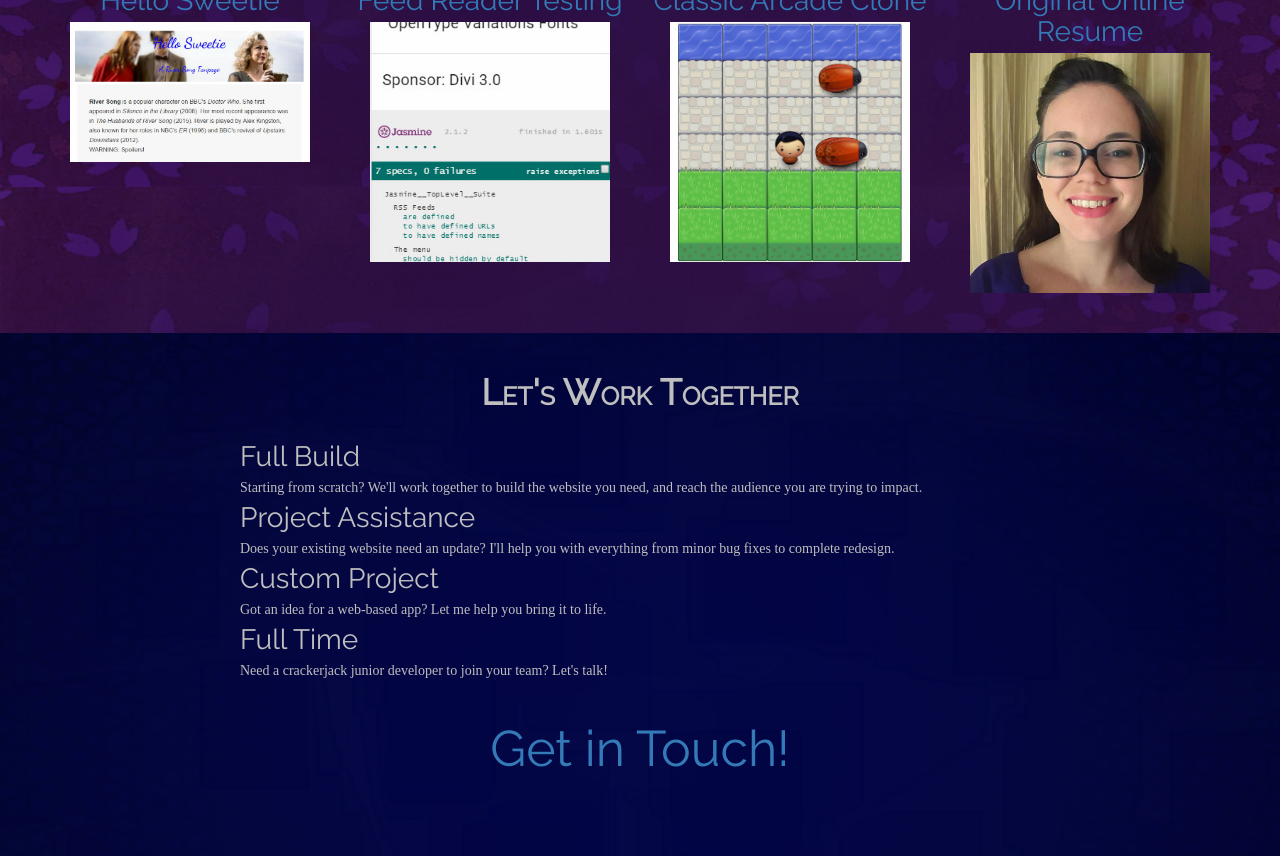
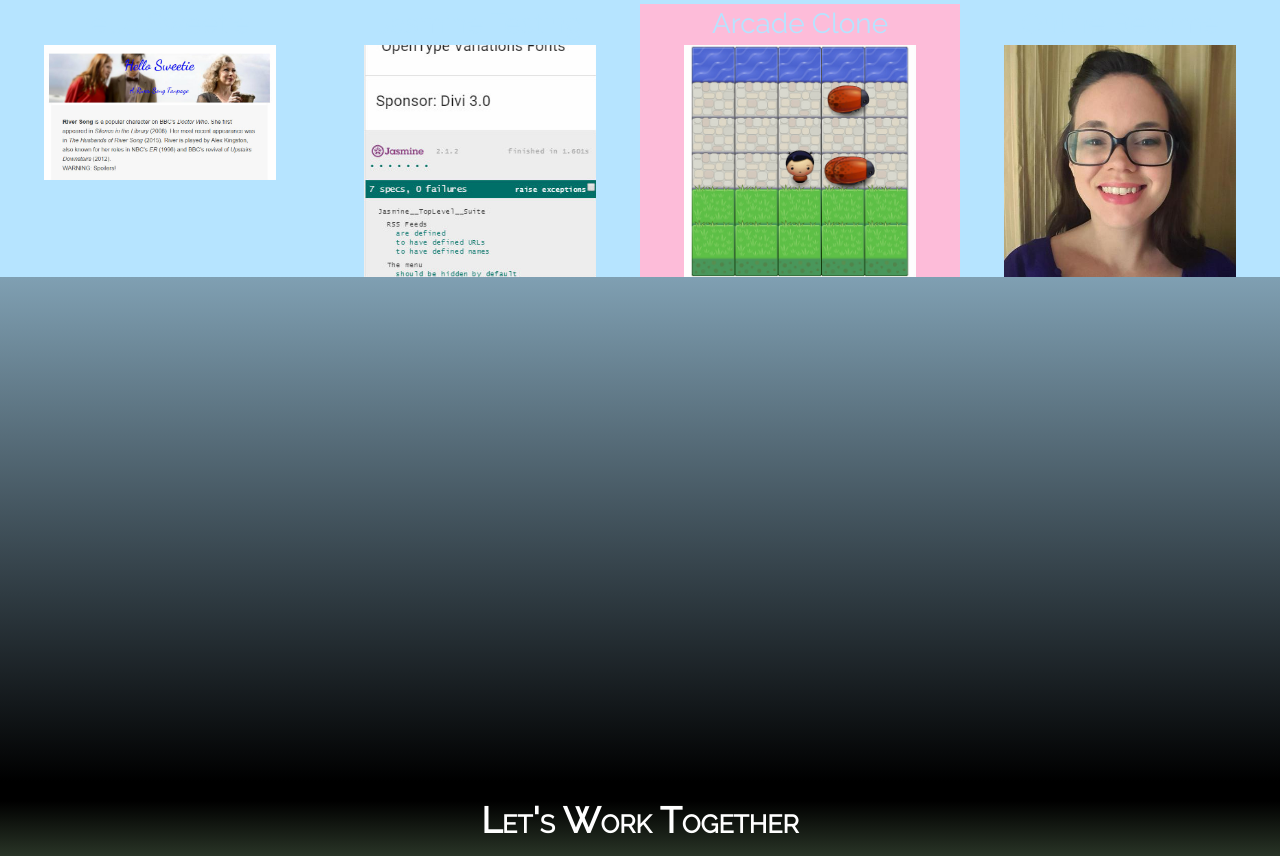
Before and after one commit to baker-natalie/new-portfolio, a plain HTML site: page this-might-be-a-portfolio/index.html in a window 1280 px wide. Shown: the part 1944-2800 px from the top of the page. Drawn offline with nearby package versions, Linux system fonts and the light colour scheme; a web font is replaced by a local one.

Commit message:
style: change page bg

```diff
--- a/this-might-be-a-portfolio/css/style.css
+++ b/this-might-be-a-portfolio/css/style.css
@@ -4,7 +4,24 @@ body {
 	flex-wrap: wrap;
 	margin: 0;
 	font-family: 'Quattrocento', serif;
-	color: #bfbfbf;
+	color: #000000;
+    background: #000000;
+}
+a:link {
+    color: #B6E4FF;
+    text-decoration: none;
+}
+a:hover,
+a:focus {
+    color: #FDBCD9;
+    text-decoration: underline;
+}
+a:active {
+    color: #B6E4FF;
+}
+a:visited {
+    color: #C8FFBC;
+    text-decoration: none;
 }
 
 .anchor-container {
@@ -20,21 +37,25 @@ h1 {
     font-weight: bold;
 	text-align: center;
 	width: 100%;
+    color: #FFFFFF;
 }
 h2 {
 	text-align: center;
 	font-size: 50px;
-	color: #fff;
+	color: #D7B8FF;
 	font-family: 'Raleway', sans-serif;
 }
 h4{
 	font-family: 'Raleway', sans-serif;
 	font-size: 2em;
 	margin: 5px 0px 5px 0px;
+    color: #FFFFFF;
 }
 
 .landing {
 	padding: 0;
+    background: white;
+    background: linear-gradient(#FDBCD9, #000000);
 }
 .header {
 	background-color: #000;
@@ -48,6 +69,8 @@ h4{
 	font-size: 36px;
 	text-align: center;
 	margin-top: 37px;
+    color: #fff;
+    background-color: #000;
 }
 
 .landing-img {
@@ -55,7 +78,7 @@ h4{
 }
 .landing-pic {
 	border-radius: 100%;
-	border: 2px solid #bfbfbf;
+	border: 2px solid #D7B8FF;
 	padding: 0;
 }
 .landing-portfolio,
@@ -82,16 +105,14 @@ h4{
 .anchor-div {
 	max-width: 100%;
 	min-height: 100vh;
-	padding-top: 20px;
 }
 
 #about {
-	background-image: url(images/bg-1.jpg);
-    background-repeat: no-repeat;
-    background-position: center;
-    background-size: cover;
+	background: #D7B8FF;
+    background: linear-gradient(#000000, #D7B8FF, #D7B8FF, #000000);
     display: flex;
     flex-wrap: wrap;
+    height: 80vh;
 }
 #about-me {
 	margin-left: auto;
@@ -99,55 +120,46 @@ h4{
 }
 
 #portfolio {
-	background-image: url(images/bg-4.jpg);
-    background-repeat: repeat-y;
-    background-position: center;
-    background-size: contain;
+	background: #B6E4FF;
+    background: linear-gradient(#000000, #B6E4FF, #000000);
+    height: 180vh;
 }
 #portfolio img {
-	max-width: 80%;
-	margin-left: auto;
-	margin-right: auto;
+	width: 80%;
+    margin-left: auto;
+    margin-right: auto;
 }
 
 #showcase {
-	width: 1200px;
-	max-width: 100%;
 	display: flex !important;
     flex-wrap: wrap !important;
-    margin-left: auto;
-    margin-right: auto;
+    padding: 35px 0 0 0;
 }
 .project-p {
 	text-align: center;
+    color: #B6E4FF;
 }
 .showcase {
-	width: 50%;
 	text-align: center;
+    margin-left: auto;
+    margin-right: auto;
 }
 .showcase span {
 	width: 300px;
 	max-width: 50% ;
 }
 #projects {
-	width: 1200px;
-	max-width: 100%;
 	display: flex !important;
     flex-wrap: wrap !important;
-    margin-left: auto;
-    margin-right: auto;
-    padding-bottom: 40px;
+    padding: 0 0 35px 0;
 }
 .projects {
-	width: 25%;
 	text-align: center;
 }
 
 #services {
-	background-image: url(images/bg-2.jpg);
-    background-repeat: no-repeat;
-    background-position: center;
-    background-size: cover;
+	background: #C8FFBC;
+    background: linear-gradient(#000000, #C8FFBC, #C8FFBC, #000000)
 }
 .services {
 	padding: 15px 0px 15px 0px;
@@ -161,12 +173,12 @@ h4{
 .service-detail {
 	margin: 5px 0px 5px 0px;
 }
-
+.contact-link {
+    text-align: center;
+}
 #contact {
-	background-image: url(images/bg-5.jpg);
-    background-repeat: no-repeat;
-    background-position: center;
-    background-size: cover;
+	background: #000000;
+    min-height: 75vh;
 }
 #soc-med-box {
 	height: 300px;
--- a/this-might-be-a-portfolio/js/helper.js
+++ b/this-might-be-a-portfolio/js/helper.js
@@ -4,12 +4,12 @@ var HTMLpageView = '<div class="anchor-div" id="%title%"><a class="anchor" name=
 var HTMLpageHeader = '<h1>%header%</h1>';
 var HTMLdivText = '<p class="content col-xs-12" id="%id%">%content%</p>';
 var HTMLbioImage = '<img class="img-fluid col-xs-12" src="%img%" alt="%alt%" />';
-var HTMLshowcase = '<div id="showcase"></div>';
-var HTMLshowcaseDiv = '<div class="showcase"><h4>%title%</h4></div>';
+var HTMLshowcase = '<div id="showcase" class="col-xs-12"></div>';
+var HTMLshowcaseDiv = '<div class="showcase col-xs-12 col-sm-6"><h4>%title%</h4></div>';
 var HTMLimg = '<img class="img-fluid" src="%img%" alt="%alt%" />';
 var HTMLshowcaseLinks = '<br /><span><a href="%code%">code</a></span><span><a href="%demo%">demo</a></span>';
-var HTMLprojectDiv = '<div id="projects"></div>';
-var HTMLprojects = '<div class="projects"><h4><a href="%link%">%title%</a></h4></div>';
+var HTMLprojectDiv = '<div id="projects" class="col-xs-12"></div>';
+var HTMLprojects = '<div class="projects col-xs-6 col-sm-3"><h4><a href="%link%">%title%</a></h4></div>';
 var HTMLservices = '<div class="col-xs-1"></div><div class="services col-xs-10"></div><div class="col-xs-1"></div>';
 var HTMLservice = '<div class="service"><h4>%title%</h4><p class="service-detail">%description%</p></div>';
 var HTMLemailForm = '<div class="email-form"></div>';
--- a/this-might-be-a-portfolio/js/main.js
+++ b/this-might-be-a-portfolio/js/main.js
@@ -31,7 +31,7 @@
 
 	var about = {
 		id: "about-me",
-		content: "My name is Natalie Baker, and I design, develop, and deploy beautiful, functional websites using HTML, CSS, and JavaScript. I have experience with HTML5 Canvas, Bootstrap, Knockout.js, APIs, Jasmine testing, and responsive design. I am dedicated to building optimized, accessible websites with strategically designed user interfaces.<br /><br />I am currently learning React.js and Sass to complete Free Code Camp's Data Visualization projects. I am also interested in learning more Javascript frameworks and back-end development. In addition to continuing my education, I am also working and gaining experience as a freelance developer. I am currently seeking new clients, as well as full-time opportunities."
+		content: "My name is Natalie Baker, and I design, develop, and deploy beautiful, functional websites using HTML, CSS, and JavaScript. I have experience with HTML5 Canvas, Bootstrap, Knockout.js, APIs, Jasmine testing, and responsive design. I am dedicated to building optimized, accessible websites with strategically designed user interfaces.<br /><br />Right now I am learning React.js and Sass to complete Free Code Camp's Data Visualization projects. I am also interested in learning more Javascript frameworks and back-end development. In addition to continuing my education, I am also working and gaining experience as a freelance developer. I am currently seeking new clients, as well as full-time opportunities."
 	};
 	about.display = function() {
 		var formattedDivText = HTMLdivText.replace("%content%", about.content);
@@ -64,17 +64,17 @@
 				img: "images/web-perf.jpg",
 				alt: "hello sweetie thumbnail"
 			}, {
-				title: "Feed Reader Testing",
+				title: "Jasmine Testing",
 				url: "https://github.com/baker-natalie/feed-reader-testing",
 				img: "images/jasmine-testing.jpg",
 				alt: "feed reader testing thumbnail"
 			}, {
-				title: "Classic Arcade Clone",
+				title: "Arcade Clone",
 				url: "https://github.com/baker-natalie/arcade-clone",
 				img: "images/arcade-clone.jpg",
 				alt: "arcade clone thumbnail"
 			}, {
-				title: "Original Online Resume",
+				title: "Online Resume",
 				url: "https://github.com/baker-natalie/baker-natalie.github.io",
 				img: "images/resume.jpg",
 				alt: "resume thumbnail"
@@ -82,6 +82,11 @@
 		]
 	};
 	recentWork.display = function() {
+        var colors = ['#D7B8FF', '#C8FFBC', '#FDBCD9', '#B6E4FF'];
+        var randomColor = function() {
+            var newColor = colors[Math.floor(Math.random() * colors.length)];
+            return newColor;
+        };
 		$("#portfolio").append(recentWork.intro);
 		$("#portfolio").append(HTMLshowcase);
 		$("#portfolio").append(HTMLprojectDiv);
@@ -89,6 +94,7 @@
 		for (var i = 0; i < recentWork.showcase.length; i++) {
 			$("#showcase").append(HTMLshowcaseDiv.replace("%title%", recentWork.showcase[i].title));
 			var formattedShowcaseImg = HTMLimg.replace("%img%", recentWork.showcase[i].img);
+            $(".showcase:last").css('background', randomColor());
 			$(".showcase:last").append(formattedShowcaseImg.replace("%alt%", recentWork.showcase[i].alt));
 			var formattedShowcaseLinks = HTMLshowcaseLinks.replace("%code%", recentWork.showcase[i].code);
 			$(".showcase:last").append(formattedShowcaseLinks.replace("%demo%", recentWork.showcase[i].demo));
@@ -97,8 +103,10 @@
 			var formattedProjects = HTMLprojects.replace("%title%", recentWork.projects[j].title);
 			$("#projects").append(formattedProjects.replace("%link%", recentWork.projects[j].url));
 			var formattedProjectImg = HTMLimg.replace("%img%", recentWork.projects[j].img);
-			$(".projects:last").append(formattedProjectImg.replace("%alt%", recentWork.projects[j].alt));
+            $(".projects:last").css('background', randomColor)
+            $(".projects:last").append(formattedProjectImg.replace("%alt%", recentWork.projects[j].alt));
 		};
+
 	};
 	recentWork.display();
 
@@ -118,7 +126,7 @@
 				description: "Need a crackerjack junior developer to join your team? Let's talk!"
 			}
 		],
-		contactLink: '<h2 class="col-xs-12"><a href="#contact">Get in Touch!</a></h2>'
+		contactLink: '<h4 class="col-xs-12 contact-link"><a href="#contact">Get in Touch!</a></h4>'
 	};
 	services.display = function() {
 		$("#services").append(HTMLservices);
```
